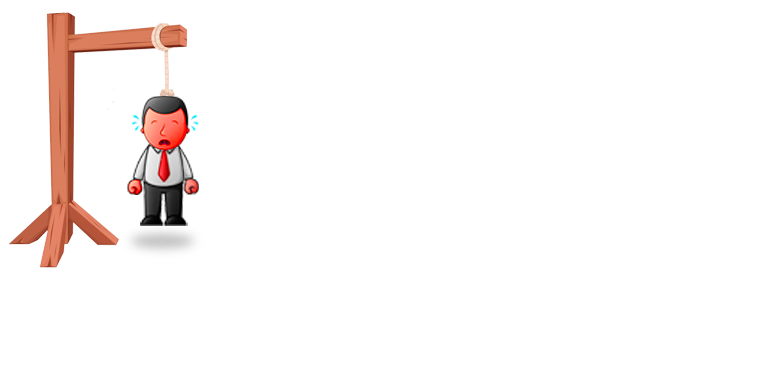
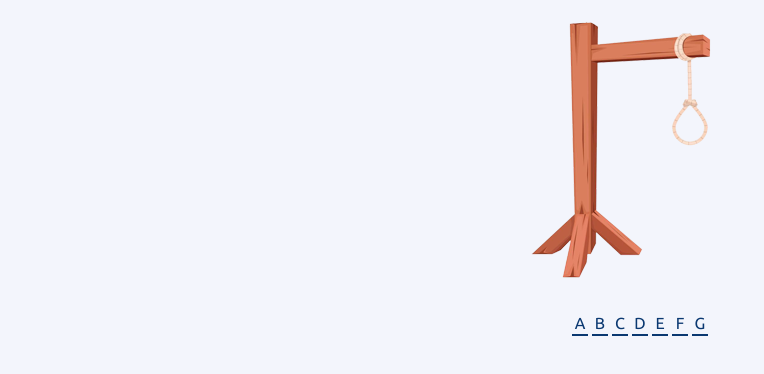
Before and after one commit to Ciso-Barros/jogo-da-forca-js, a plain HTML site: page index.html in a window 1280 px wide. Shown: the whole page, without its empty margins (0-764 px from the left). Drawn offline with Linux system fonts and the light colour scheme.

Commit message:
create css letters

```diff
--- a/CSS/gallows.css
+++ b/CSS/gallows.css
@@ -1,12 +1,49 @@
+@import url('https://fonts.googleapis.com/css2?family=Inter:wght@500&family=Ubuntu:wght@300;400;500&display=swap');
+
 *{
     padding: 0;
     margin: 0;
     box-sizing: border-box;
 }
 
+body {
+    width: 100vw;
+    height: 99vw;
+    margin-top: 10px;
+    background-color: #F3F5FC;
+    font-family: 'Ubuntu', sans-serif;
+}
+
+.container{
+    display: flex;
+    justify-content: center;
+    align-items: center;
+    flex-wrap: wrap;
+    flex-direction: column;
+}
+
 #image{
-    background-image: url("../img/forca06.png");
+    background-image: url("../img/forca.png");
     width: 234px;
     height: 272px;
     background-repeat: no-repeat;
 }
+
+#secret-word {
+    display: flex;
+    flex-direction: row;
+    justify-content: center;
+    align-items: center;
+    margin-top: 30px;
+}
+
+.letter {
+    width: 16px;
+    text-align: center;
+    border-bottom: 2px solid #0A3871;
+    color: #0A3871;
+    padding: 2px;
+    margin-left: 2px;
+    margin-right: 2px;
+
+}
--- a/index.html
+++ b/index.html
@@ -11,11 +11,15 @@
 </head>
 <body>
     <div class="container">
-        <div id="image">
-
-        </div>
+        <div id="image"></div>
         <div id="secret-word">
-
+            <div class="letter">A</div>
+            <div class="letter">B</div>
+            <div class="letter">C</div>
+            <div class="letter">D</div>
+            <div class="letter">E</div>
+            <div class="letter">F</div>
+            <div class="letter">G</div>
         </div>
         <div id="keyboard">
 
```
